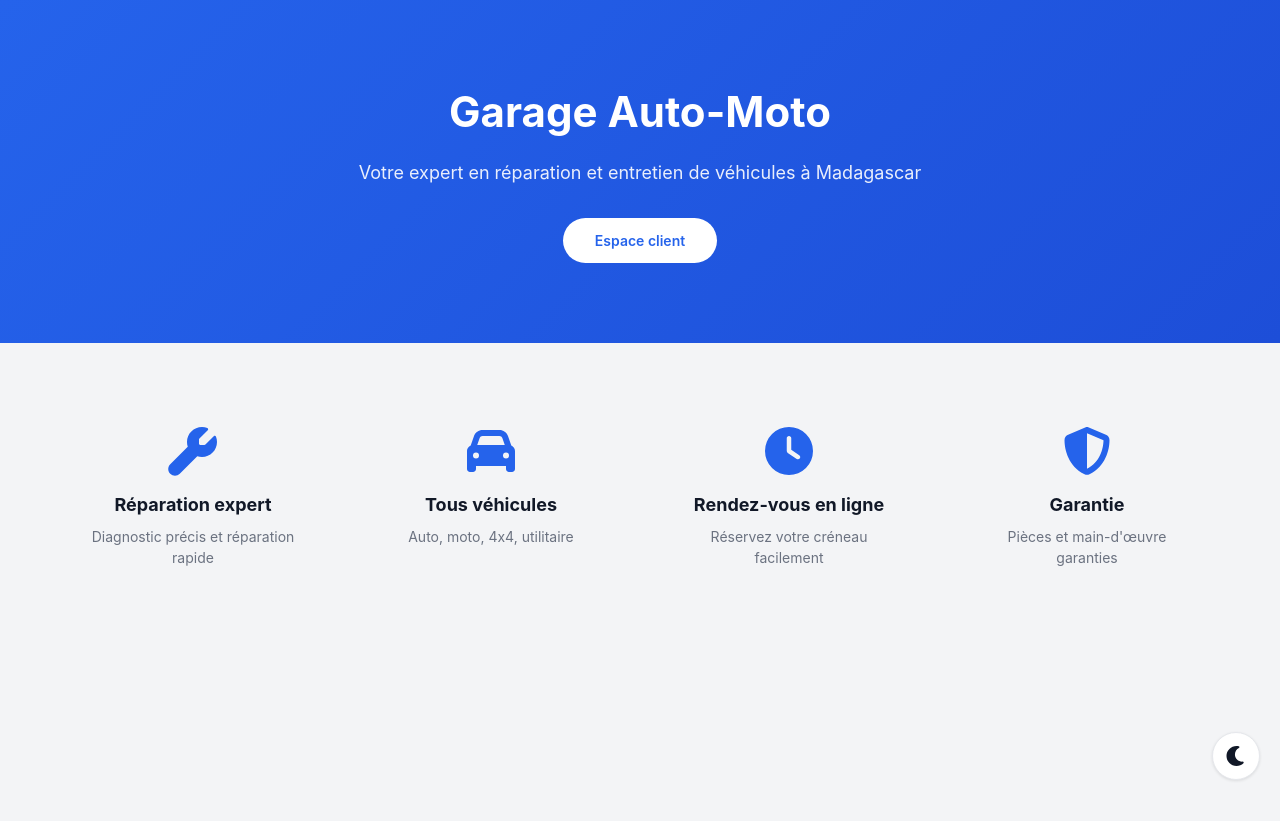
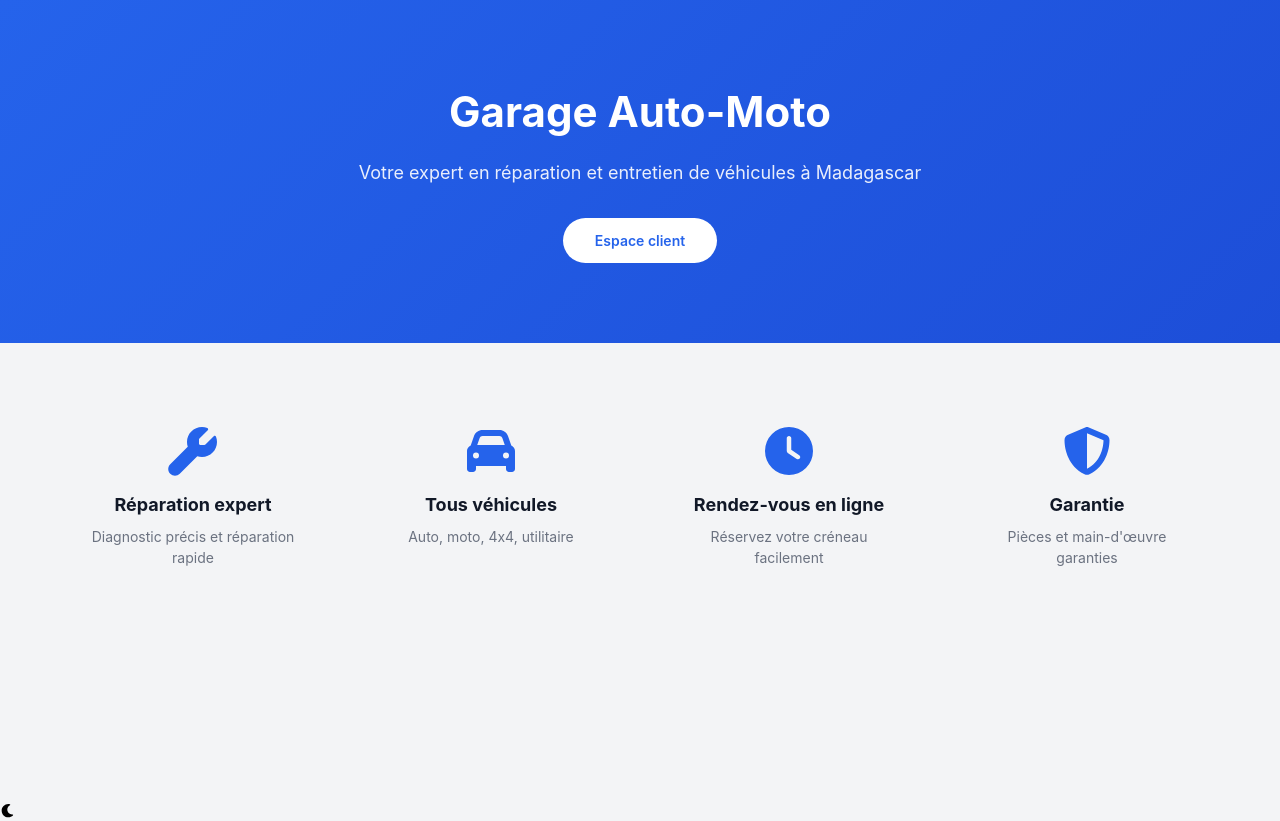
Before and after one commit to Jhonito021/Tia-Rano, a React (Create React App) app: page / in a window 1280 px wide. Before the commit the page ends 800 px from the top, so only its background shows below. Built offline with nearby package versions, Linux system fonts and the light colour scheme.

Commit message:
fix bottom toggle

```diff
--- a/src/App.css
+++ b/src/App.css
@@ -2,25 +2,7 @@
   min-height: 100vh;
 }
 
-.theme-toggle-floating {
-  position: fixed;
-  bottom: 20px;
-  right: 20px;
-  width: 48px;
-  height: 48px;
-  border-radius: 50%;
-  background-color: var(--card-bg);
-  color: var(--text-primary);
-  border: 1px solid var(--border);
-  box-shadow: var(--shadow);
-  cursor: pointer;
-  display: flex;
-  align-items: center;
-  justify-content: center;
-  font-size: 20px;
-  transition: all 0.3s ease;
-  z-index: 1000;
-}
+
 
 .theme-toggle-floating:hover {
   transform: scale(1.05);
```
